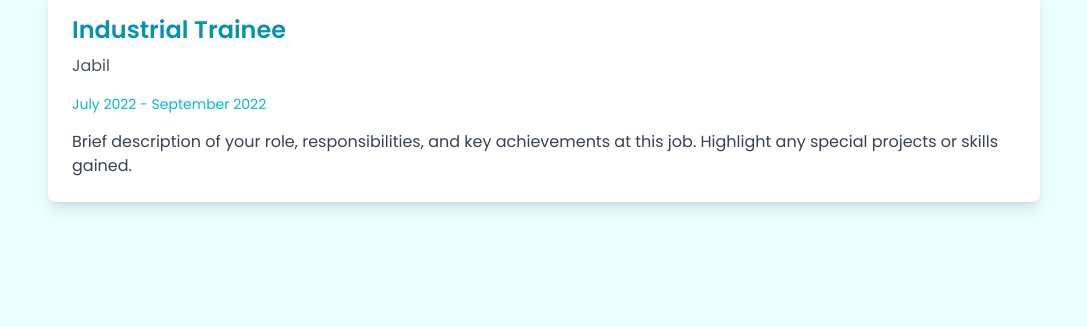
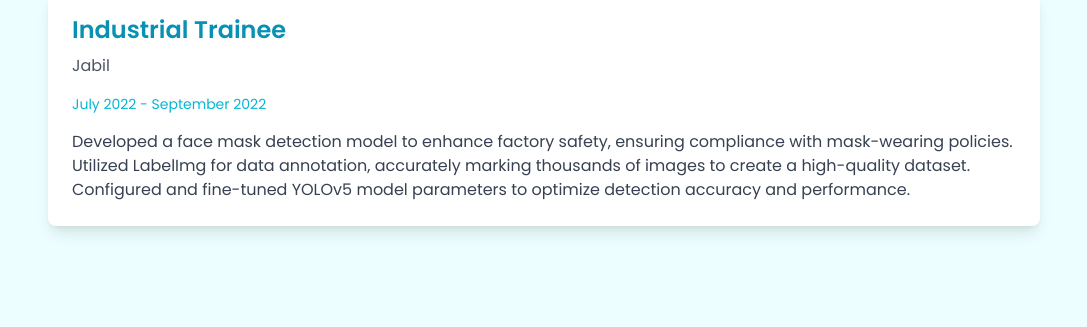
Before and after one commit to kminsen/kminsen.github.io, a plain HTML site: page index.html in a window 1280 px wide. Shown: the part 1720-2047 px from the top of the page, without its empty margins (96-1183 px from the left). Drawn offline with Linux system fonts and the light colour scheme.

Commit message:
Touch up
Changed document name and changed the work experience

```diff
--- a/index.html
+++ b/index.html
@@ -3,7 +3,7 @@
   <head>
     <meta charset="UTF-8" />
     <meta name="viewport" content="width=device-width, initial-scale=1.0" />
-    <title>My Portfolio</title>
+    <title>minsen's portfolio</title>
     <link rel="stylesheet" href="./output.css" />
     <link rel="stylesheet" href="./css/style.css" />
 
@@ -166,9 +166,11 @@
               >July 2022 - September 2022</span
             >
             <p class="text-gray-700">
-              Brief description of your role, responsibilities, and key
-              achievements at this job. Highlight any special projects or skills
-              gained.
+              Developed a face mask detection model to enhance factory safety,
+              ensuring compliance with mask-wearing policies. Utilized LabelImg
+              for data annotation, accurately marking thousands of images to
+              create a high-quality dataset. Configured and fine-tuned YOLOv5
+              model parameters to optimize detection accuracy and performance.
             </p>
           </div>
         </div>
```
